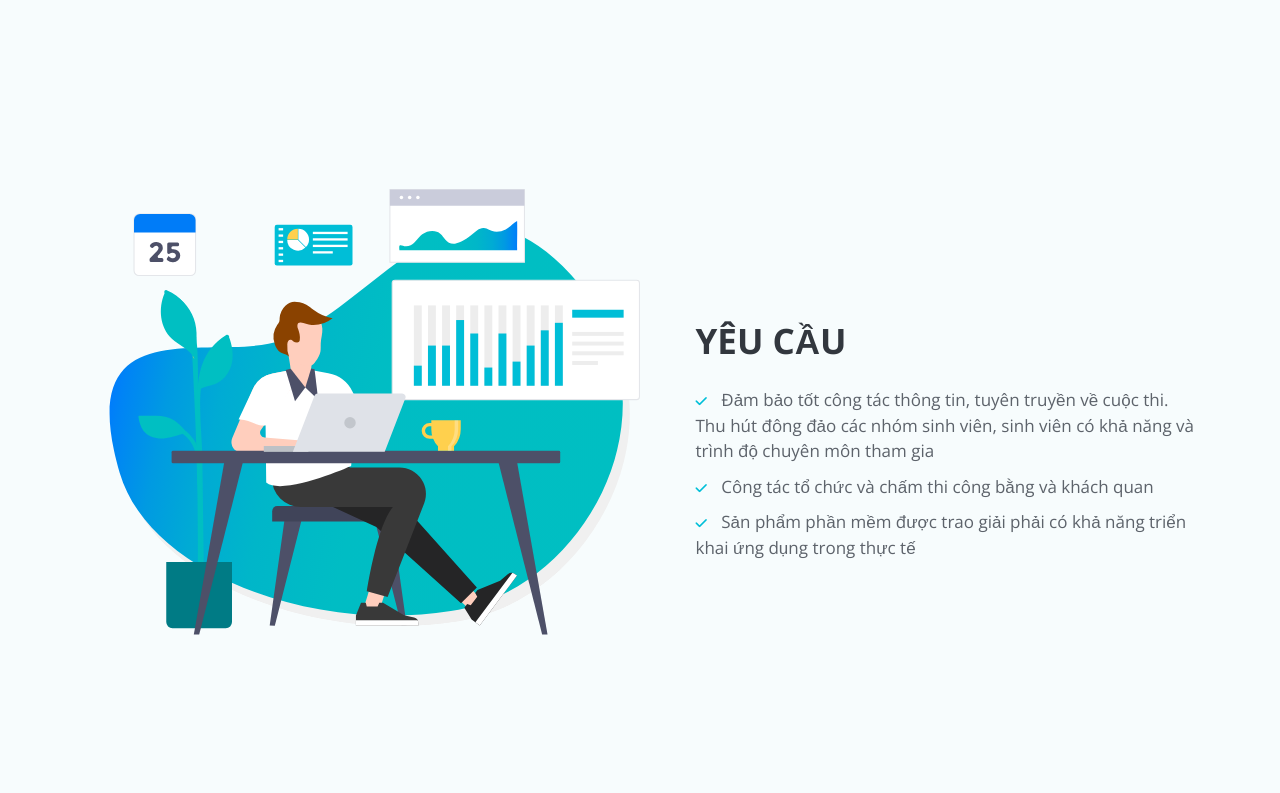
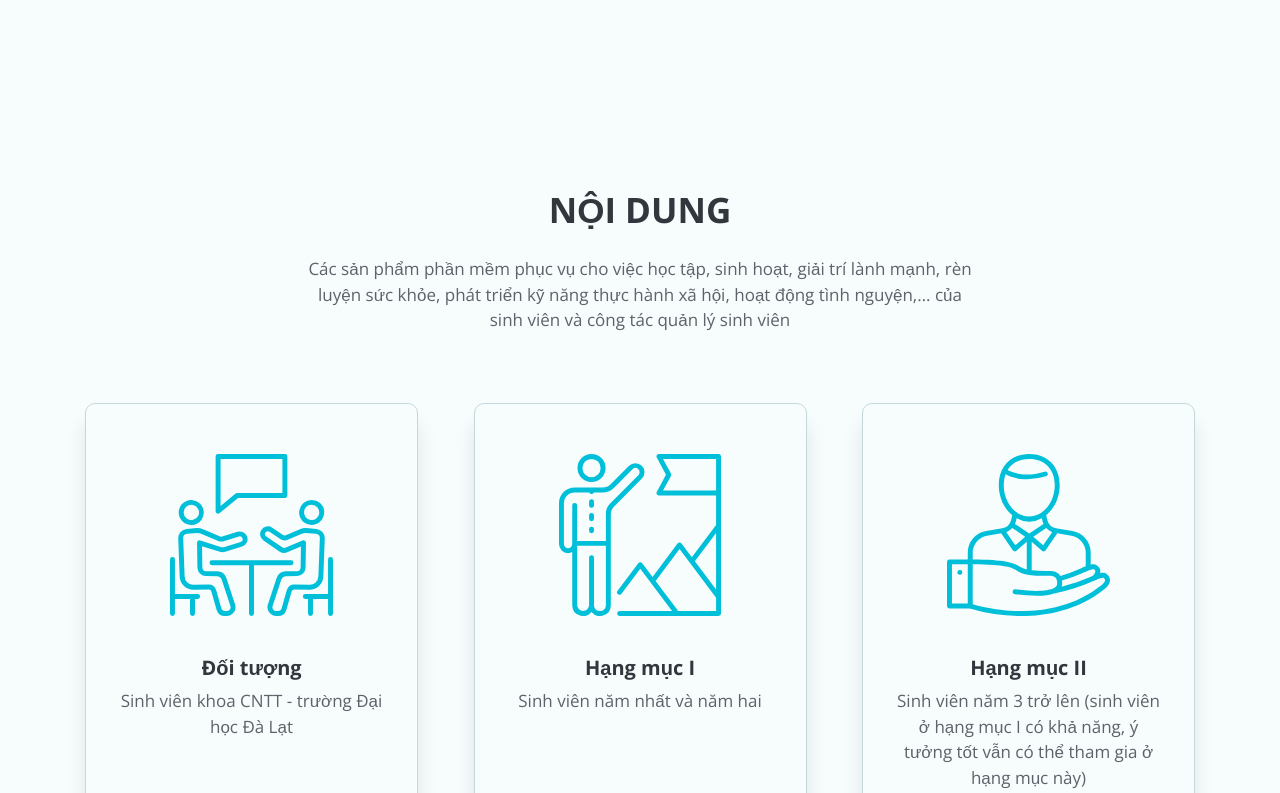
Before and after one commit to JanDongGun/GiaiKhoa, a website: page index.html in a window 1280 px wide. Shown: the part 1329-2122 px from the top of the page. Drawn offline with nearby package versions, Linux system fonts and the light colour scheme.

Commit message:
Gỡ bỏ nội dung phần yêu cầu và footer bản quyền

```diff
--- a/index.html
+++ b/index.html
@@ -135,32 +135,6 @@
       </section>
 
       <section class="container">
-        <div class="target" id="yc">
-          <div class="target__img">
-            <img src="./images/details-2.svg" alt="" />
-          </div>
-          <div class="target__content">
-            <h2 class="heading-secondary u-mb-s">Yêu cầu</h2>
-            <ul class="target__list">
-              <li class="target__item">
-                <i class="fas fa-check"></i> Đảm bảo tốt công tác thông tin,
-                tuyên truyền về cuộc thi. Thu hút đông đảo các nhóm sinh viên,
-                sinh viên có khả năng và trình độ chuyên môn tham gia
-              </li>
-              <li class="target__item">
-                <i class="fas fa-check"></i> Công tác tổ chức và chấm thi công
-                bằng và khách quan
-              </li>
-              <li class="target__item">
-                <i class="fas fa-check"></i> Sản phẩm phần mềm được trao giải
-                phải có khả năng triển khai ứng dụng trong thực tế
-              </li>
-            </ul>
-          </div>
-        </div>
-      </section>
-
-      <section class="container">
         <div class="details" id="nd">
           <h2 class="heading-secondary u-mb-s u-tc">Nội dung</h2>
           <p class="details__sub">
@@ -249,7 +223,7 @@
             <img src="./images/role6.svg" alt="" />
             <div class="role__title">
               Các nhóm sinh viên dự thi sẽ được tham gia tập huấn định hướng
-              nội dung sản phẩm và tập huấn chuyên môn trong thời gian thi
+              nội dung sản phẩm và tập huấn định hướng chuyên môn trong thời gian thi
             </div>
           </div>
         </div>
@@ -413,9 +387,6 @@
             <div class="footer__sub">Email: it@dlu.edu.vn</div>
           </div>
         </div>
-        <div class="footer__copyright u-tc">
-          Copyright © Template by Dong Gon
-        </div>
       </div>
     </footer>
 
```
